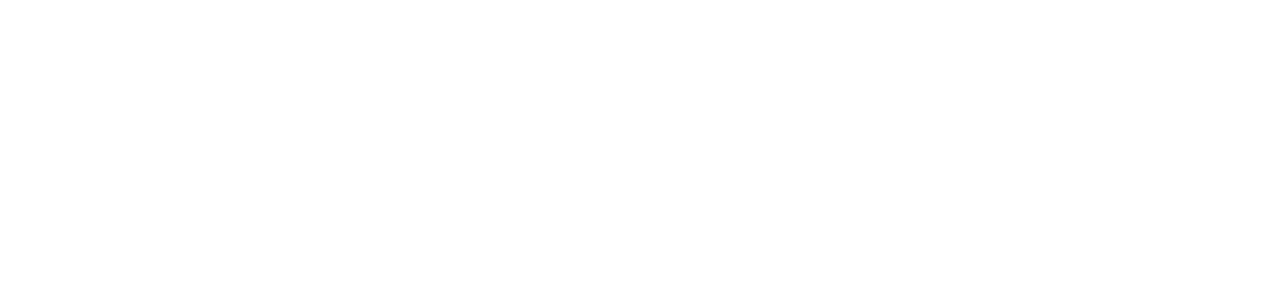
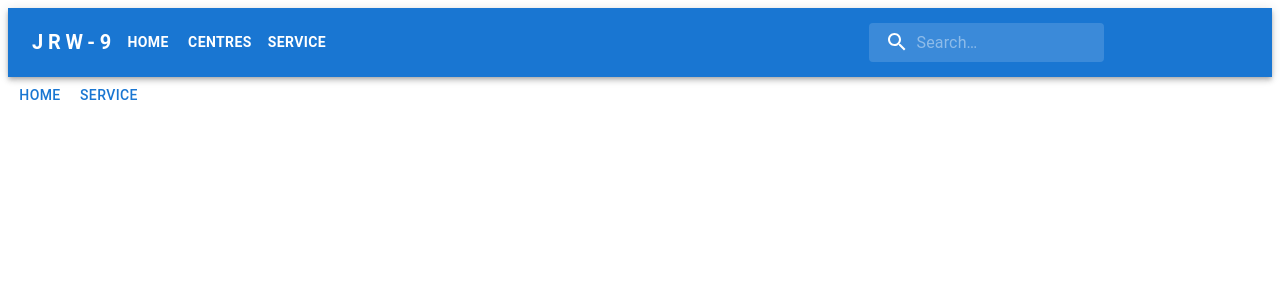
Before and after one commit to Chen-ttt/Vaccine_Tracking_Simulation, a React (Create React App) app: page /centres in a window 1280 px wide. Before the commit this address had no page. Shown: the top 300 px of the page. Built offline with nearby package versions, Linux system fonts and the light colour scheme.

Commit message:
For Test

```diff
--- a/src/routes/index.js
+++ b/src/routes/index.js
@@ -2,7 +2,7 @@
  * @Description:
  * @Author: Tong Chen
  * @Date: 2022-08-02 00:30:20
- * @LastEditTime: 2022-08-13 16:17:43
+ * @LastEditTime: 2022-08-21 18:58:14
  * @LastEditors:
  */
 
@@ -16,14 +16,20 @@ function Router () {
       <Routes>
         {
           routeConfig.map((config) => {
-            const { element: Element, path, ...otherProps } = config
+            const { element: Element, path, subRoutes, ...otherProps } = config
             return (
               <Route
                 key={path}
                 path={path}
                 element={<Element />}
-                {...otherProps}
-              />
+              >
+                {subRoutes ? subRoutes.map(item => (
+                  <Route
+                    key={item.path}
+                    path={item.path}
+                    element={<item.element />} />
+                )) : null}
+              </Route>
             )
           })
         }
--- /dev/null
+++ b/src/views/MenuButton.js
@@ -0,0 +1,36 @@
+/*
+ * @Description:
+ * @Author: Tong Chen
+ * @Date: 2022-08-21 18:20:31
+ * @LastEditTime: 2022-08-21 18:30:24
+ * @LastEditors:
+ */
+
+import { styled, Box, Grid, Button, ThemeProvider, createTheme, List, ListItem, ListItemButton, ListItemIcon, Card } from "@mui/material"
+import WbSunnyOutlinedIcon from '@mui/icons-material/WbSunnyOutlined'
+import CalendarTodayOutlinedIcon from '@mui/icons-material/CalendarTodayOutlined'
+
+const StyledButton = styled(Button)(({ theme }) => ({
+  bgcorlor: '#1565c0',
+}))
+
+const MenuButton = () => {
+  const data = [
+    { icon: <WbSunnyOutlinedIcon />, label: "Home", path: "dayTodo" },
+    { icon: <CalendarTodayOutlinedIcon />, label: "Service", path: "recentlyTodo" },
+  ]
+
+  return (
+    <Grid item xs={2} >
+      {data.map((item, index) => {
+        return (
+          <StyledButton key={index}>{item.label}</StyledButton>
+        )
+      })}
+    </Grid>
+  )
+}
+
+export {
+  MenuButton
+}
```
